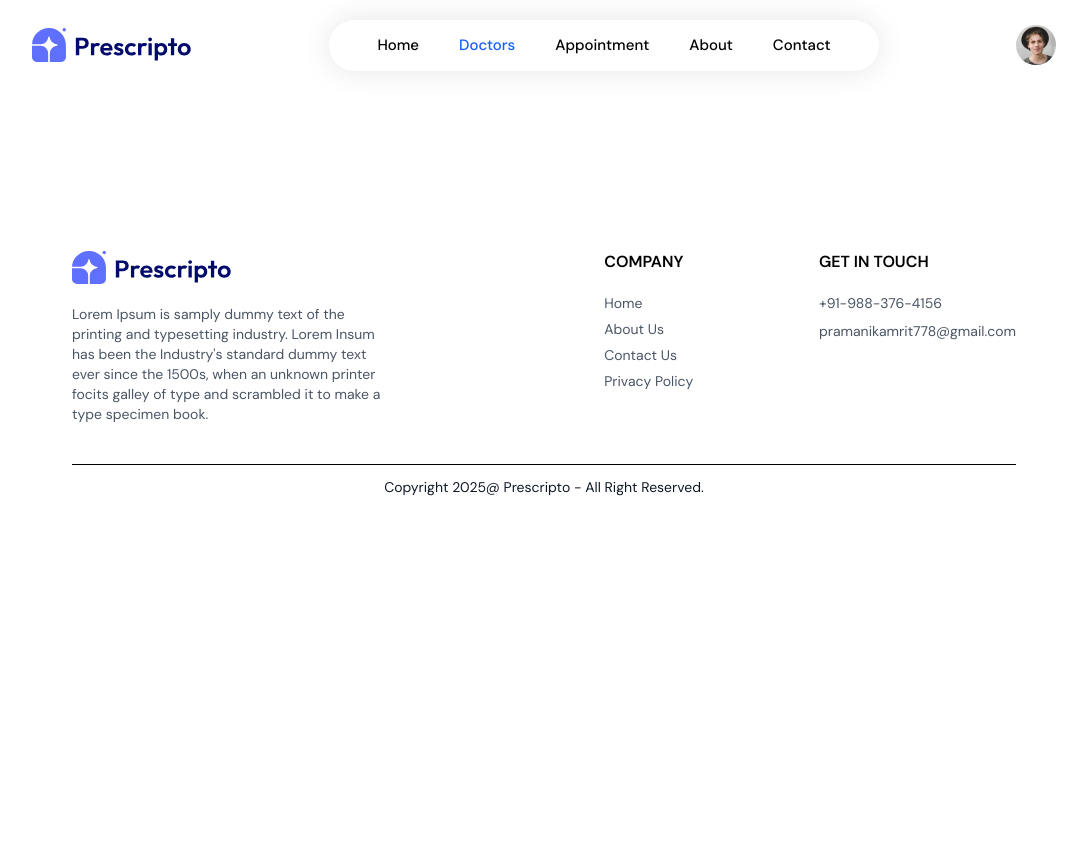
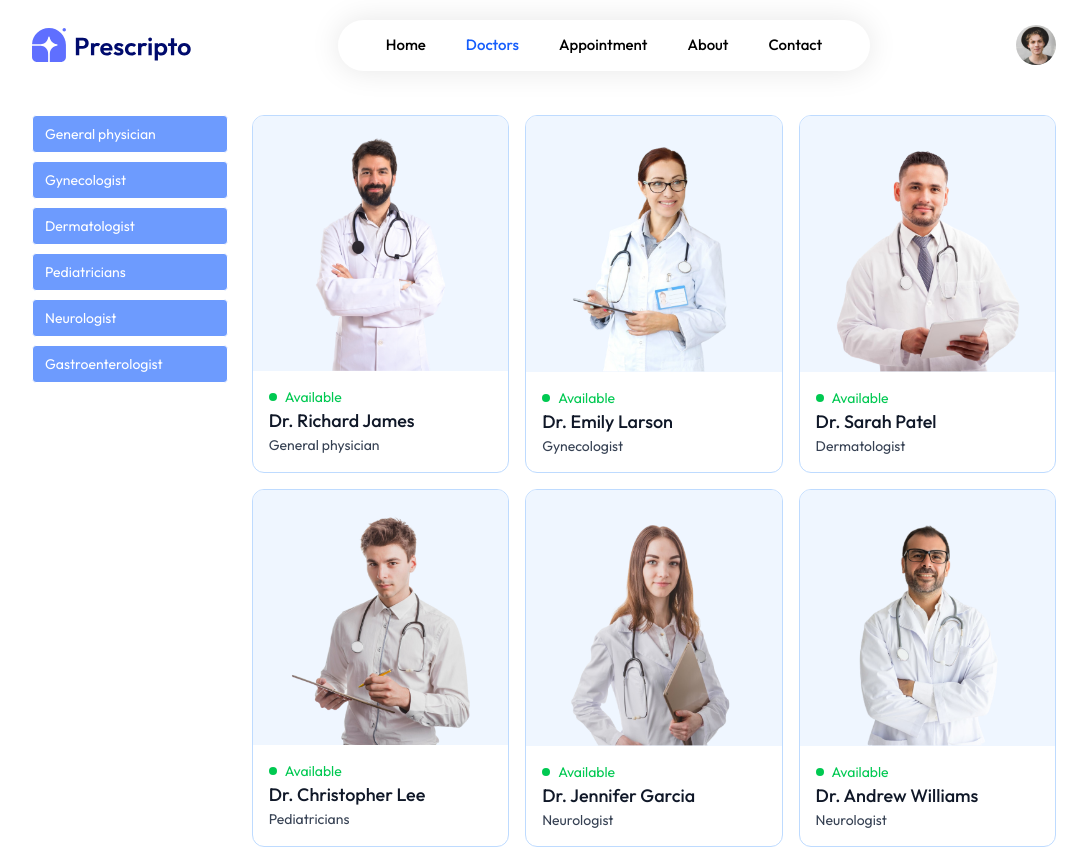
Before and after one commit to AmritPramanik/Doctor-Appointment-Booking-webApp, a React (Vite) app in the folder frontend/: page /doctors in a window 1280 px wide. Shown: the top 849 px of the page, without its empty margins (96-1183 px from the left). Before the commit the page ends 800 px from the top, so only its background shows below. Built offline with nearby package versions, Linux system fonts and the light colour scheme.

Commit message:
Doctors Page Completed

```diff
--- a/frontend/src/components/Banner.jsx
+++ b/frontend/src/components/Banner.jsx
@@ -8,7 +8,7 @@
       <div className="flex-1 py-8 sm:py-10 md:py-16 lg:py-24 lg:pl-5">
         <div className="className='text-xl sm:text-2xl md:text-3xl lg:text-5xl text-white font-semibold">
           <p>Book Appointmentp</p>
-          <p>With 1000+ Trusted Doctors</p>
+          <p>With 100+ Trusted Doctors</p>
         </div>
         <button className="bg-white px-8 py-3 rounded-full text-gray-600 text-sm mt-5 hover:scale-105 transition-all duration-300">Create account</button>
       </div>
--- a/frontend/src/components/Navber.jsx
+++ b/frontend/src/components/Navber.jsx
@@ -11,7 +11,7 @@
 
   return (
     <div className='flex  items-center justify-between py-5 mb-5 '>
-      <img className='w-40 cursor-pointer' src={assets.logo} alt="" />
+      <img onClick={()=>navigate('/')} className='w-40 cursor-pointer' src={assets.logo} alt="" />
       <ul className='hidden lg:flex items-start gap-10 px-12 py-2.5 text-[15px] rounded-[30px] shadow-[0_0_30px_0_rgba(0,0,0,0.1)] font-medium'>
         <NavLink to={'/'}>
           <li className='py-1 '>Home</li>
--- a/frontend/src/components/TopDoctors.jsx
+++ b/frontend/src/components/TopDoctors.jsx
@@ -1,10 +1,11 @@
-import React from "react";
-import { doctors } from "../assets/assets";
+import React, { useContext } from "react";
 import { useNavigate } from "react-router-dom";
+import { AppContext } from "../context/AppContext";
 
 const TopDoctors = () => {
 
     const navigate  = useNavigate();
+    const {doctors} = useContext(AppContext)
 
   return (
     <div className="flex flex-col items-center gap-4 py-16 text-gray-900 md:mx-10">
--- a/frontend/src/context/AppContext.jsx
+++ b/frontend/src/context/AppContext.jsx
@@ -3,10 +3,17 @@
 
 export const AppContext = createContext()
 
-const AppContextProvider = ()=>{
+const AppContextProvider = (props)=>{
 
     const value = {
-
+        doctors
     }
 
+    return(
+        <AppContext.Provider value={value}>
+            {props.children}
+        </AppContext.Provider>
+    )
 }
+
+export default AppContextProvider
--- a/frontend/src/index.css
+++ b/frontend/src/index.css
@@ -1,16 +1,19 @@
-@import url('https://fonts.googleapis.com/css2?family=DM+Sans:ital,opsz,wght@0,9..40,100..1000;1,9..40,100..1000&family=Roboto:ital,wght@0,100..900;1,100..900&display=swap');
+@import url('https://fonts.googleapis.com/css2?family=DM+Sans:ital,opsz,wght@0,9..40,100..1000;1,9..40,100..1000&family=Outfit:wght@100..900&family=Roboto:ital,wght@0,100..900;1,100..900&display=swap');
 
 @import "tailwindcss";
 
 *{
     box-sizing: border-box;
-    font-family: "DM Sans", sans-serif;
+    font-family: "Outfit", sans-serif;
 }
 .active li{
    @apply text-blue-600 ;
 }
 .primary{
    @apply bg-[#5f6fff];
+}
+.primary2{
+   @apply bg-[#6d9bfe];
 }
 .grid-cols-auto{
   @apply grid gap-4 [grid-template-columns:repeat(auto-fill,minmax(200px,1fr))];
--- a/frontend/src/main.jsx
+++ b/frontend/src/main.jsx
@@ -1,11 +1,14 @@
-import { StrictMode } from 'react'
-import { createRoot } from 'react-dom/client'
-import './index.css'
-import App from './App.jsx'
-import { BrowserRouter } from 'react-router-dom'
+import { StrictMode } from "react";
+import { createRoot } from "react-dom/client";
+import "./index.css";
+import App from "./App.jsx";
+import { BrowserRouter } from "react-router-dom";
+import AppContextProvider from "./context/AppContext.jsx";
 
-createRoot(document.getElementById('root')).render(
+createRoot(document.getElementById("root")).render(
   <BrowserRouter>
-    <App />
-  </BrowserRouter>,
-)
+    <AppContextProvider>
+      <App />
+    </AppContextProvider>
+  </BrowserRouter>
+);
--- a/frontend/src/pages/Doctors.jsx
+++ b/frontend/src/pages/Doctors.jsx
@@ -1,11 +1,66 @@
-import React from 'react'
+import React, { useContext, useEffect, useState } from "react";
+import { useNavigate, useParams } from "react-router-dom";
+import { AppContext } from "../context/AppContext";
+import { doctors } from "../assets/assets";
 
 const Doctors = () => {
+  const { speciality } = useParams();
+  const [filterDoc, setFilterDoc] = useState([]);
+  const navigate = useNavigate();
+
+  const { Doctors } = useContext(AppContext);
+
+  const applyFilter = () => {
+    if (speciality) {
+      setFilterDoc(doctors.filter((doc) => doc.speciality === speciality));
+    } else {
+      setFilterDoc(doctors);
+    }
+  };
+
+  useEffect(() => {
+    applyFilter();
+  }, [doctors, speciality]);
+
   return (
     <div>
+      {/* <p className="text-[18px] font-semibold">Browse through the doctors specialist.</p> */}
+      <div className="flex flex-col sm:flex-row items-start gap-6 mt-6">
+        <div className="flex flex-col gap-2 text-sm text-gray-600">
+          <p onClick={() => navigate("/doctors/General physician")} className="w-[94vw] sm:w-auto pl-3 py-2 pr-16 border primary2 text-white rounded cursor-pointer hover:scale-105 transition-all duration-300">
+            General physician</p>
+          <p onClick={() => navigate("/doctors/Gynecologist")} className="w-[94vw] sm:w-auto pl-3 py-2 pr-16 border primary2 text-white rounded cursor-pointer hover:scale-105 transition-all duration-300">
+            Gynecologist</p>
+          <p onClick={() => navigate("/doctors/Dermatologist")} className="w-[94vw] sm:w-auto pl-3 py-2 pr-16 border primary2 text-white rounded cursor-pointer hover:scale-105 transition-all duration-300">
+            Dermatologist</p>
+          <p onClick={() => navigate("/doctors/Pediatricians")} className="w-[94vw] sm:w-auto pl-3 py-2 pr-16 border primary2 text-white rounded cursor-pointer hover:scale-105 transition-all duration-300">
+            Pediatricians</p>
+          <p onClick={() => navigate("/doctors/Neurologist")} className="w-[94vw] sm:w-auto pl-3 py-2 pr-16 border primary2 text-white rounded cursor-pointer hover:scale-105 transition-all duration-300">
+            Neurologist</p>
+          <p onClick={() => navigate("/doctors/Gastroenterologist")} className="w-[94vw] sm:w-auto pl-3 py-2 pr-16 border primary2 text-white rounded cursor-pointer hover:scale-105 transition-all duration-300">Gastroenterologist</p>
+        </div>
+        <div className="w-full grid grid-cols-auto gap-4 gap-y-6 ">
+          {filterDoc.map((item, index) => (
+            <div
+              onClick={() => navigate(`/appointment/${item._id}`)}
+              className="border border-blue-200 rounded-xl overflow-hidden cursor-pointer hover:translate-y-[-10px] transition-all duration-500"
+              key={index}
+            >
+              <img className="bg-blue-50" src={item.image} alt="" />
+              <div className="p-4">
+                <div className="flex items-center gap-2 text-sm text-center text-green-500">
+                  <p className="w-2 h-2 bg-green-500 rounded-full"></p>
+                  <p>Available</p>
+                </div>
+                <p className="text-gray-900 text-lg font-medium">{item.name}</p>
+                <p className="text-gray-700 text-sm">{item.speciality}</p>
+              </div>
+            </div>
+          ))}
+        </div>
+      </div>
+    </div>
+  );
+};
 
-    </div>
-  )
-}
-
-export default Doctors
+export default Doctors;
```
